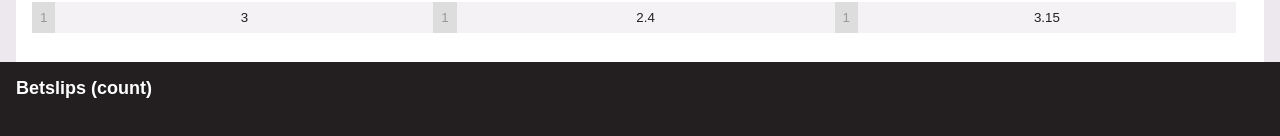
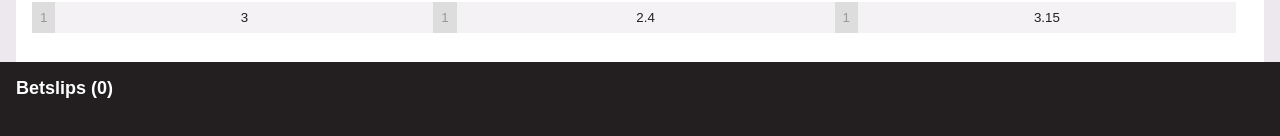
Before and after one commit to A7DC/betting, a React (Create React App) app: page / in a window 1280 px wide. Shown: the part 738-874 px from the top of the page. Built offline with nearby package versions, Linux system fonts and the light colour scheme; a web font is replaced by a local one.

Commit message:
changed the win bonus text to a progression slider

```diff
--- a/src/App.js
+++ b/src/App.js
@@ -137,7 +137,6 @@ export default class App extends React.Component{
   }
 
   state = {
-    chosenBets: this.props.chosenBets,
     events: this.props.events,
     scrolledPastHeader: false,
     activeScreen: 'home',
@@ -147,6 +146,7 @@ export default class App extends React.Component{
     return {
       events: props.events,
       chosenBets: props.chosenBets,
+      totalBets: props.chosenBets.filter(x => Object.keys(x).length).length,
     }
   }
 
@@ -178,14 +178,14 @@ export default class App extends React.Component{
     // console.log(data.chosenBets, 'data.chosenBets')
   }
 
-  openBetSlips = (screen) => {
+  clickLink = (screen) => {
     this.setState({ activeScreen: screen}, () => console.log(this.state.activeScreen, 'activeScreen'))
   }
 
   render() {
     return (
       <div style={style}>
-        <Header onClick={this.openBetSlips} chosenBets={this.props.chosenBets} />
+        <Header onClick={this.clickLink} chosenBets={this.props.chosenBets} totalBets={this.state.totalBets}/>
         <div style={outter}>
           <EventList
             getSelection={this.getSelection}
@@ -195,10 +195,14 @@ export default class App extends React.Component{
         </div>
         <BetSlip
           activeScreen={this.state.activeScreen}
+          totalBets={this.state.totalBets}
           chosenBets={this.state.chosenBets}
           events={this.props.events}
         />
-        <BetSlipPreview onClick={this.openBetSlips} chosenBets={this.state.chosenBets} />
+        <BetSlipPreview
+          onClick={this.clickLink}
+          totalBets={this.state.totalBets}
+          chosenBets={this.state.chosenBets} />
       </div>
     )
   }
--- a/src/BetSlip.jsx
+++ b/src/BetSlip.jsx
@@ -2,6 +2,7 @@ import * as React from "react";
 import { color, scale } from './styles/variables'
 import { Motion, spring } from 'react-motion'
 import { type } from './styles/typography'
+import { IconClose } from './icons'
 
 export class BetSlip extends React.Component {
 
@@ -60,9 +61,8 @@ export class BetSlip extends React.Component {
 
   // this.state.activeScreen
   render() {
-    const { chosenBets } = this.props
-    const { totalOdds, payout } = this.state
-    console.log(this.props.activeScreen, 'this.props.activeScreen')
+    const { chosenBets, totalBets } = this.props
+    const { totalOdds } = this.state
     return (
       <div>
         <Motion {...this.getMotionProps()}>
@@ -75,7 +75,7 @@ export class BetSlip extends React.Component {
 
                   }}
                 >
-                <h2 style={{ ...type.t2, color: 'white', marginBottom: scale.s3, marginTop: 0}}>Betslips (count)</h2>
+                <h2 style={{ ...type.t2, color: 'white', marginBottom: scale.s3, marginTop: 0 }}>{`Betslips (${totalBets})`}</h2>
                   <div style={{ display: 'flex', flexDirection: 'column', height: '100%' }}>
                     <div style={{ flex: 4, overflowY: 'scroll'}}>
                       {chosenBets.map((val, i) => {
@@ -137,7 +137,10 @@ export class BetSlip extends React.Component {
 
 const Bet = ({ chosenBet, event }) => (
   <div style={card}>
-    <h6 style={{ ...type.t5, marginBottom: scale.s2,}}>{event.home.name} - {event.away.name}</h6>
+    <div style={{display: 'flex'}}>
+      <h6 style={{ ...type.t5, marginBottom: scale.s2,}}>{event.home.name} - {event.away.name}</h6>
+      <div style={{marginLeft: 'auto'}}><IconClose /></div>
+    </div>
     <div style={{
       display: 'flex'
     }}>
@@ -153,7 +156,6 @@ const card = {
   padding: scale.s3,
   marginBottom: scale.s3,
   borderRadius: scale.s2,
-  maxHeight: scale.s5 + scale.s2,
 }
 
 const span = {
--- a/src/BetSlipPreview.jsx
+++ b/src/BetSlipPreview.jsx
@@ -1,29 +1,20 @@
 import * as React from 'react';
-import { Event } from './Event'
-import { color, scale, typeScale } from './styles/variables'
+import { color, scale } from './styles/variables'
 import { type } from './styles/typography'
 import { Motion, spring } from 'react-motion'
-import { throws } from 'assert';
+import { WinBonusSlider } from './WinBonusSlider';
 
 export class BetSlipPreview extends React.Component {
+
   state = {
-    totalBets: 0,
-    nextLevelIn: 3,
-    currentBonus: 10,
     previousBonus: undefined,
     scrollPastHeader: false,
   }
 
   componentDidUpdate(prevProps, prevState) {
-    // only update chart if the data has changed
     if (prevProps !== this.props) {
-      this.setState({
-        totalBets: this.props.chosenBets.filter(x => Object.keys(x).length).length
-      }, () => {
-        this.calculateWinBonus(this.state.totalBets)
-        this.calculateOdds(this.props.chosenBets)
-        this.setState({ scrollPastHeader: true})
-      } )
+      this.calculateOdds(this.props.chosenBets)
+      this.setState({ scrollPastHeader: true })
     }
   }
 
@@ -33,49 +24,9 @@ export class BetSlipPreview extends React.Component {
     })
   }
 
-  calculateWinBonus(totalBets) {
-
-    // make DRY
-
-    if (totalBets <= 3) {
-      for (let i = 0; i <= 3; i++) {
-        if (totalBets === i) {
-          this.setState({
-            nextLevelIn: Math.abs(i - 3),
-            currentBonus: this.state.currentBonus,
-          })
-        }
-      }
-    }
-
-    if (totalBets >= 3 && totalBets <= 5) {
-      for (let i = 0; i <= 5; i++) {
-        if (totalBets === i) {
-          this.setState({
-            nextLevelIn: Math.abs(i - 5),
-            currentBonus: 50,
-            previousBonus: 10,
-          })
-        }
-      }
-    }
-
-    if (totalBets >= 5 && totalBets <= 6) {
-      for (let i = 0; i <= 6; i++) {
-        if (totalBets === i) {
-          this.setState({
-            nextLevelIn: Math.abs(i - 6),
-            currentBonus: 100,
-            previousBonus: 100,
-          })
-        }
-      }
-    }
-  }
-
   calculateOdds = (chosenBets) => {
-
     let temporayArray = []
+    // eslint-disable-next-line array-callback-return
     chosenBets.map((val, i) => { temporayArray.push(val.odds) })
 
     let oddsArray = []
@@ -86,11 +37,10 @@ export class BetSlipPreview extends React.Component {
     })
 
     this.setState({
-      totalOdds: oddsArray.reduce((a, b) => a * b, 0)
+      totalOdds: oddsArray.reduce((a, b) => a * b, 1)
     })
 
   }
-
 
   getMotionProps() {
     return this.state.scrollPastHeader === false
@@ -98,14 +48,11 @@ export class BetSlipPreview extends React.Component {
       : { style: { y: spring(-this.state.height) } }
   }
 
-  handleClick = (screen) => {
-    this.props.onClick(screen)
-  }
+  render() {
+    const { totalBets } = this.props
 
-  render() {
     return (
-
-      <div onClick={() => this.handleClick('betslips')}>
+      <div onClick={() => this.props.onClick('betslips')}>
         <Motion {...this.getMotionProps()}>
           {({ y }) => {
             return (
@@ -116,16 +63,22 @@ export class BetSlipPreview extends React.Component {
                 bottom: -this.state.height,
                 transform: 'translateY(' + y + 'px' + ')'
                 }}>
-                <div style={{ display: 'flex', flexDirection: 'column' }}>
+                <div style={{ display: 'flex' }}>
                   <h3 style={{
-                    fontSize: type.t2,
+                    ...type.t2,
+                    margin: 0,
+                    color: color.white,
+                  }}>{totalBets} bets
+                  <span style={{
+                    ...type.t5,
                     margin: 0,
                     color: color.yellow,
-                  }}>{this.state.currentBonus === 100 ? '100% win bonus!' : `Get a ${this.state.currentBonus}% win bonus in ${this.state.nextLevelIn} bets`}</h3>
-                  <span style={{
-                    ...type.t5,
-                    ...span,
-                  }}>Price: {Math.round(this.state.totalOdds * 100) / 100} {this.state.totalBets >= 3 ? `(+${this.state.previousBonus}% win bonus active)` : null}</span>
+                    display: 'block',
+                  }}>+ win bonus</span>
+                  </h3>
+                  <div style={{flex: 2, paddingLeft: scale.s4, paddingRight: scale.s4}}>
+                    <WinBonusSlider totalBets={totalBets} />
+                  </div>
                 </div>
               </div>
             )
@@ -148,7 +101,3 @@ const style = {
   background: color.black,
   color: color.white,
 }
-
-const span = {
-  color: color.white
-}
--- a/src/Header.jsx
+++ b/src/Header.jsx
@@ -1,30 +1,12 @@
 import * as React from 'react';
 import {color, scale, typeScale} from './styles/variables'
 
-export class Header extends React.Component {
-    state = {
-        totalBets: 0
-    }
-    componentDidUpdate(prevProps, prevState) {
-        // only update chart if the data has changed
-        if (prevProps !== this.props) {
-            this.setState({
-                totalBets: this.props.chosenBets.filter(x => Object.keys(x).length).length
-            })
-        }
-    }
-
-    render() {
-        console.log(this.props, 'props')
-        // console.log(this.props.chosenBets.filter(x => Object.keys(x).length).length, ' dfdg')
-        return (
-            <header style={container}>
-                <img style={logo} src={'/images/logo.png'} />
-                <button onClick={() => this.props.onClick('betslips')} style={button}>{this.state.totalBets} bets</button>
-            </header>
-        );
-    }
-}
+export const Header = ({totalBets, onClick}) => (
+    <header style={container}>
+        <img style={logo} src={'/images/logo.png'} alt='logo'/>
+        <button onClick={() => onClick('betslips')} style={button}>{totalBets} bets</button>
+    </header>
+)
 
 const container = {
     padding: scale.s3,
--- /dev/null
+++ b/src/WinBonusSlider.jsx
@@ -0,0 +1,114 @@
+import * as React from 'react';
+import { color, scale } from './styles/variables'
+import { type } from './styles/typography'
+
+export class WinBonusSlider extends React.Component {
+
+  state = {
+    tiers: [0, 10, 50, 100],
+    activeBonus: undefined,
+  }
+
+  componentDidMount() {
+    this.setState({activeBonus: this.state.tiers[0]})
+  }
+
+ componentDidUpdate(prevProps, prevState) {
+   if (prevProps.totalBets !== this.props.totalBets) {
+    console.log(this.state, 'state')
+     this.calculateWinBonus(this.props.totalBets)
+   }
+ }
+
+  calculateWinBonus(totalBets) {
+
+    const {tiers} = this.state
+
+
+    const createTier = (min, max, activeBonus, totalBets) => {
+      if (totalBets >= min && totalBets <= max) {
+        for (let i = min; i <= max; i++) {
+          if (totalBets === i) {
+            this.setState({
+              activeBonus: activeBonus,
+            }, () => this.calcSliderProgressBar(this.state.activeBonus, this.state.tiers))
+          }
+        }
+      }
+    }
+
+    createTier(2, 4, tiers[1], totalBets)
+    createTier(4, 6, tiers[2], totalBets)
+    createTier(6, 8, tiers[3], totalBets)
+
+  }
+
+  calcSliderProgressBar = (activeBonus, tiers) => {
+
+    tiers.map((val, index) => {
+      if (val === activeBonus) {
+        if (activeBonus === 10) this.setState({slideWidth: '25%'})
+        if (activeBonus === 50) this.setState({slideWidth: '50%'})
+        if (activeBonus === 100) this.setState({slideWidth: '100%'})
+      }
+    })
+
+  }
+
+  render() {
+    return (
+      <div>
+        <div style={style.ballContainer}>
+          {this.state.tiers.map((val, i) => {
+            return (
+              <div>
+                <div
+                  key={i}
+                  style={{
+                    ...style.dot,
+                    // backgroundColor: this.getDot(val)
+                    backgroundColor: val <= this.state.activeBonus ? color.yellow : color.nearBlack
+                  }}
+                >
+                </div>
+                <span syle={{color: color.silver}}>{i}</span>
+              </div>
+            )
+          })}
+        </div>
+        <div style={style.outter}>
+          <div style={{
+            ...style.inner,
+            width: this.state.slideWidth
+            // width: this.state.activeBonus == this.state.tiers[1] ? '25%' : ''
+          }}></div>
+        </div>
+      </div>
+    )
+  }
+}
+
+// Define some standard CSS for your component
+const style = {
+  outter: {
+    position: 'relative',
+    backgroundColor: color.nearBlack,
+    height: scale.s1 / 2,
+    width: '100%',
+    marginTop: scale.s3,
+  },
+  inner: {
+    position: 'absolute',
+    backgroundColor: color.yellow,
+    height: '100%',
+  },
+  ballContainer: {
+    display: 'flex',
+    justifyContent: 'space-between',
+  },
+  dot: {
+    width: scale.s3,
+    height: scale.s3,
+    borderRadius: '100%'
+  },
+}
--- /dev/null
+++ b/src/icons.jsx
@@ -0,0 +1,11 @@
+import * as React from 'react';
+import { color } from './styles/variables'
+
+export const IconClose = ({bg, stroke, size}) => (
+  <svg width={!size ? '16' : size} height={!size ? '16' : size} viewBox="0 0 32 32">
+    <g fill="none">
+      <circle cx="16" cy="16" r="16" fill={!bg ? color.nearWhite : bg} />
+      <path stroke={!stroke ? color.lightSilver : null} strokeLinecap="square" d="M22.5 9.5L9.5 22.5M22.5 22.5L9.5 9.5" />
+    </g>
+  </svg>
+)
--- a/src/styles/variables.js
+++ b/src/styles/variables.js
@@ -2,17 +2,18 @@ export const color = {
   lime: 'rgb(138, 198, 63)',
   darkerlime: 'rgb(123, 175, 60)',
   grass: 'rgb(13, 122, 61)',
-  black: 'rgb(35, 31, 32)',
   purple: 'rgb(128, 41, 134)',
   orange: 'rgb(231, 77, 37)',
   teal: 'rgb(2, 143, 172)',
   yellow: 'rgb(255, 222, 20)',
   // grays
   black: 'rgb(35, 31, 32)',
+  nearBlack: 'rgb(47, 45, 45)',
   white: 'rgb(255, 255, 255)',
   nearWhite: 'rgb(244, 242, 244)',
   moonGray: 'rgb(221, 221, 221)',
   lightSilver: 'rgb(153, 153, 153)',
+  silver: 'rgb(187, 187, 187)'
 }
 
 export const scale = {
@@ -24,7 +25,6 @@ export const scale = {
   s6: 128,
 }
 
-
 export const typeScale = {
   f6: 12,
   f5: 14,
```
Also changed, not shown: src/WinBonus.jsx (added, +91 -0 lines).
